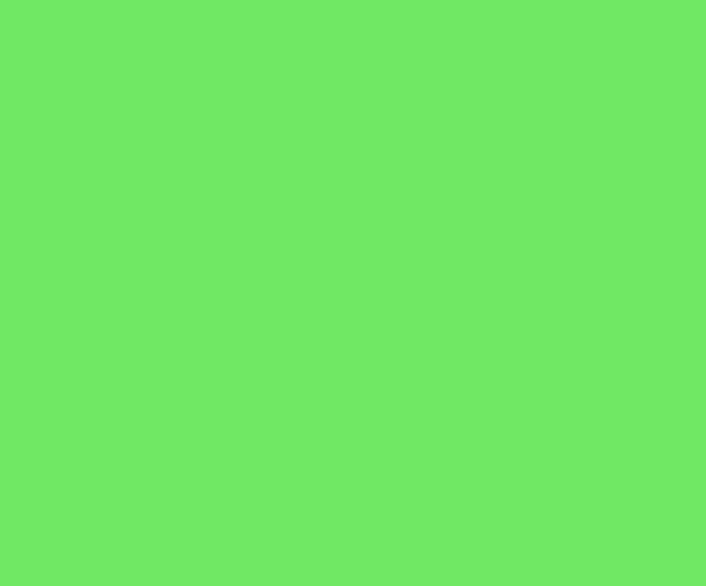
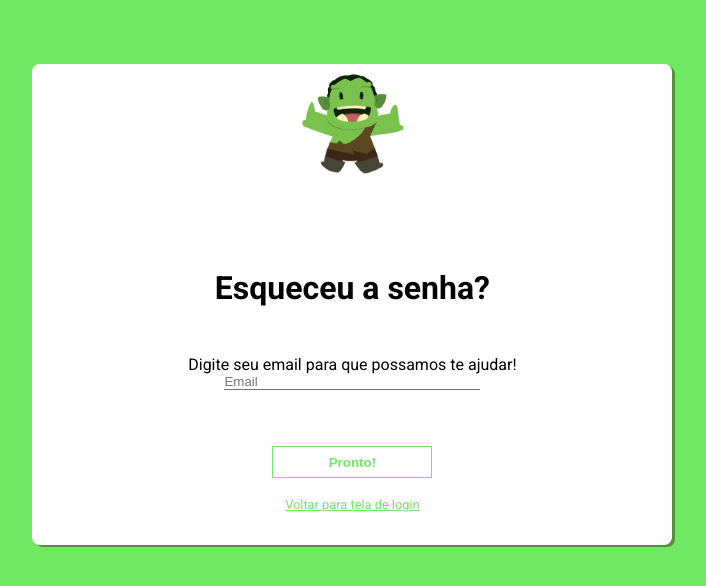
Before and after one commit to matix0/hackathonTime1, a React (Create React App) app in the folder app/: page /password in a window 1280 px wide. Shown: the top 586 px of the page, without its empty margins (262-968 px from the left). Built offline with nearby package versions, Linux system fonts and the light colour scheme.

Commit message:
started the forgot password frontend page

```diff
--- a/app/src/App.tsx
+++ b/app/src/App.tsx
@@ -3,6 +3,7 @@ import { BrowserRouter, Route, Switch, Redirect, RouteProps } from 'react-router
 import MainPage from "./pages/mainPage/mainPage";
 import {RegisterPage} from './pages/registerPage/index';
 import LoginPage from './pages/loginPage/loginPage';
+import PasswordPage from './pages/passwordPage/passwordPage';
 
 function App() {
   const ProtectedRoute = ({...routesProps}: RouteProps) => {
@@ -20,6 +21,7 @@ function App() {
         <Route path="/register" exact component={RegisterPage}/>
         <Route path="/login" exact component={LoginPage}/>
         <ProtectedRoute path="/" exact component={MainPage}/>
+        <Route path="/password" exact component={PasswordPage}/>
       </Switch>
     </BrowserRouter>
   );
--- a/app/src/pages/loginPage/loginPage.tsx
+++ b/app/src/pages/loginPage/loginPage.tsx
@@ -71,7 +71,7 @@ function LoginPage() {
                     <button type="button" onClick={handleLogin}>Entrar</button>
 
                     <div className="link-content">
-                        <Link to="/login">Esqueci minha senha</Link>
+                        <Link to="/password">Esqueci minha senha</Link>
                         <br />
                         <Link  to="/register">Preciso criar uma conta</Link>
                     </div>
--- /dev/null
+++ b/app/src/pages/passwordPage/passwordPage.tsx
@@ -0,0 +1,35 @@
+import {Link} from 'react-router-dom'
+
+import { RegisterBox } from "../../components/registerBox";
+import orcjump from "../../assets/orcjump.png"
+
+function PasswordPage() {
+    return (
+        <div className="content">
+            <RegisterBox>
+                    <div className="orcjump">
+                        <img src={orcjump} alt="Orc saltando" />
+                    </div>
+                    <div className="title-content">
+                        <h1>Esqueceu a senha?</h1>
+                    </div>
+                    <div>
+                        <p>Digite seu email para que possamos te ajudar!</p>
+                    </div>
+                    <div className="input-content">
+                            <input
+                                type="email"
+                                placeholder="Email"
+                                //onChange={(e) => {setEmail(e.target.value)}}
+                            />
+                    </div>
+                    <button>Pronto!</button>
+                    <div className="link-content">
+                        <Link to="/login">Voltar para tela de login</Link>
+                    </div>
+            </RegisterBox>
+        </div>
+    )
+}
+
+export default PasswordPage;
```
